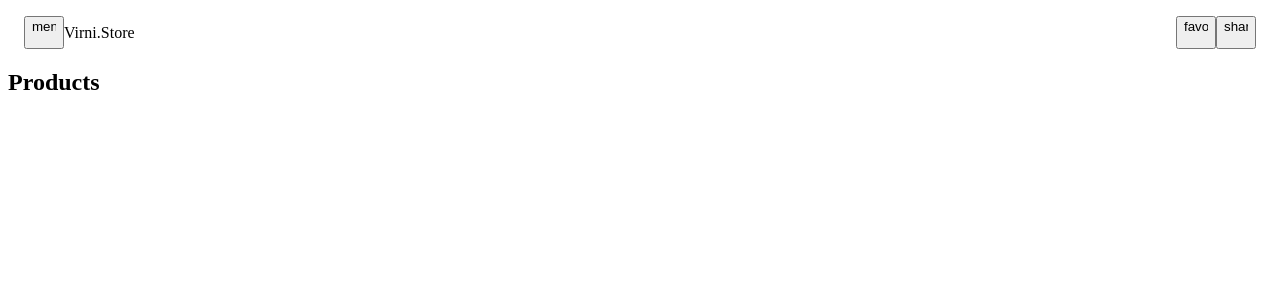
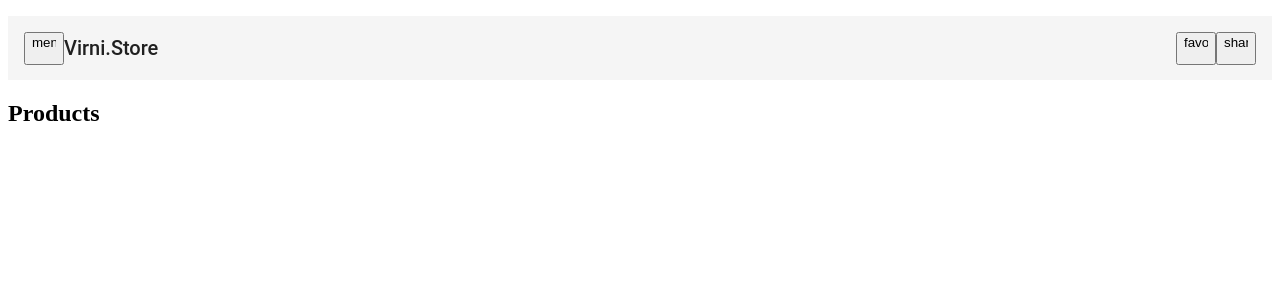
Before and after one commit to AndriiFedoriv/angular-virni-1.0, an Angular app: page / in a window 1280 px wide. Shown: the top 300 px of the page. Built offline with nearby package versions, Linux system fonts and the light colour scheme.

Commit message:
2 files modified

```diff
--- a/src/styles.css
+++ b/src/styles.css
@@ -1,3 +1,3 @@
-@angular/material/prebuilt-themes/indigo-pink
+@import "~@angular/material/prebuilt-themes/indigo-pink.css";
 
 /* Add application styles & imports to this file! */
```
Also changed, not shown: src/app/toolbar/toolbar.component.css (line endings or trailing spaces).
